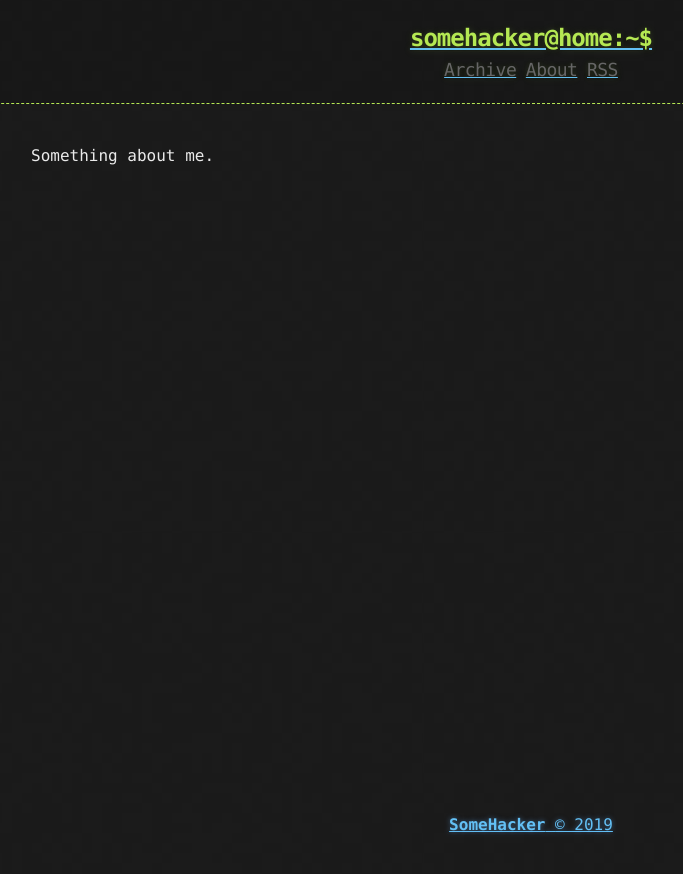
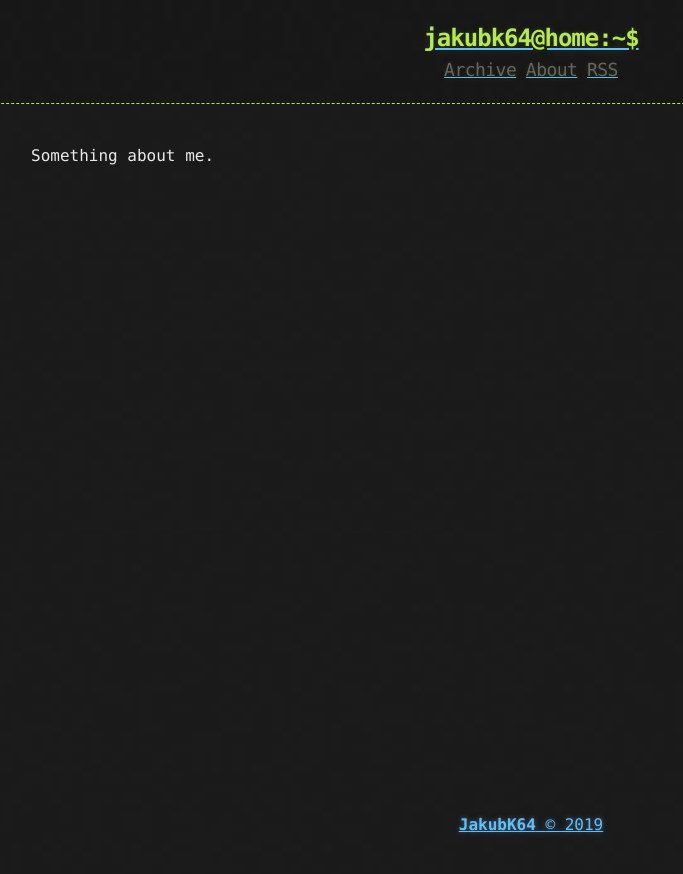
Before and after one commit to JakubK64/jakubk64.github.io, a Jekyll site: the page built from about.md, in a window 1280 px wide. Shown: the top 874 px of the page, without its empty margins (109-792 px from the left). Built offline with Jekyll 4.4.1, drawn with Linux system fonts in a browser that asks for light colours.

Commit message:
Set config.yml

```diff
--- a/_config.yml
+++ b/_config.yml
@@ -1,16 +1,16 @@
-title: Hacker-Blog
-description: "A Jekyll Blog Theme For Hackers"
+title: JakubK64 - Blog
+description: My website about Cybersecurity & Administration in Windows
 author:
-  name: "SomeHacker"
-  email: "someone@somewebsite.somedomain"
-  url: "https://ashishchaudhary.in/hacker-blog"
+  name: "JakubK64"
+  email: "jkulikowski1997@gmail.com"
+  url: "https://jakubk64.github.io"
 
 baseurl: /
 
 source: .
 destination: ./_site
 permalink: /:title
-paginate: 3
+paginate: 10
 paginate_path: /page/:num/
 
 defaults:
@@ -28,5 +28,5 @@
   - jekyll-sitemap
 
 # Custom variables
-owner : "SomeHacker"
-year : "2018"
+owner : "JakubK64"
+year : "2019"
```
